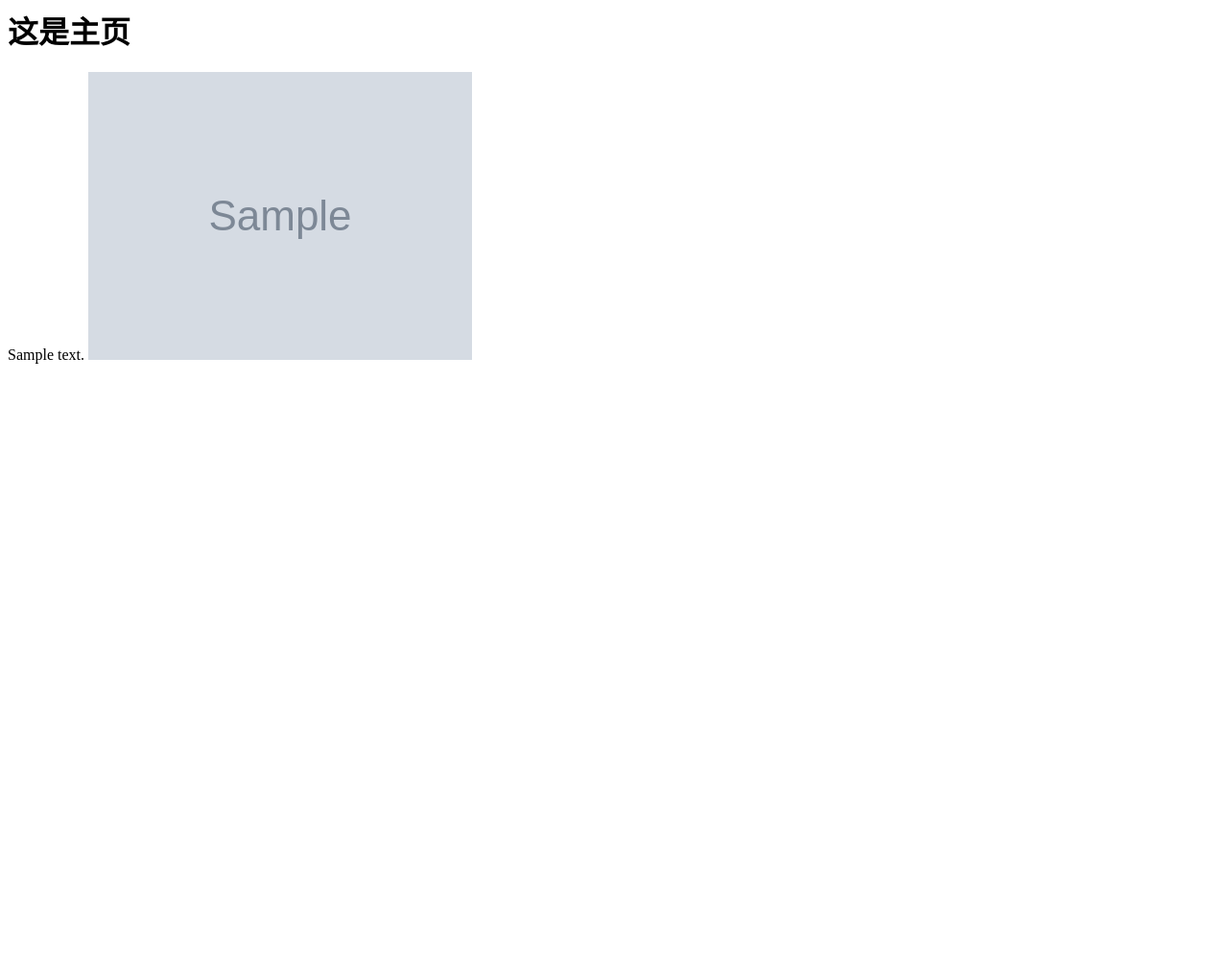
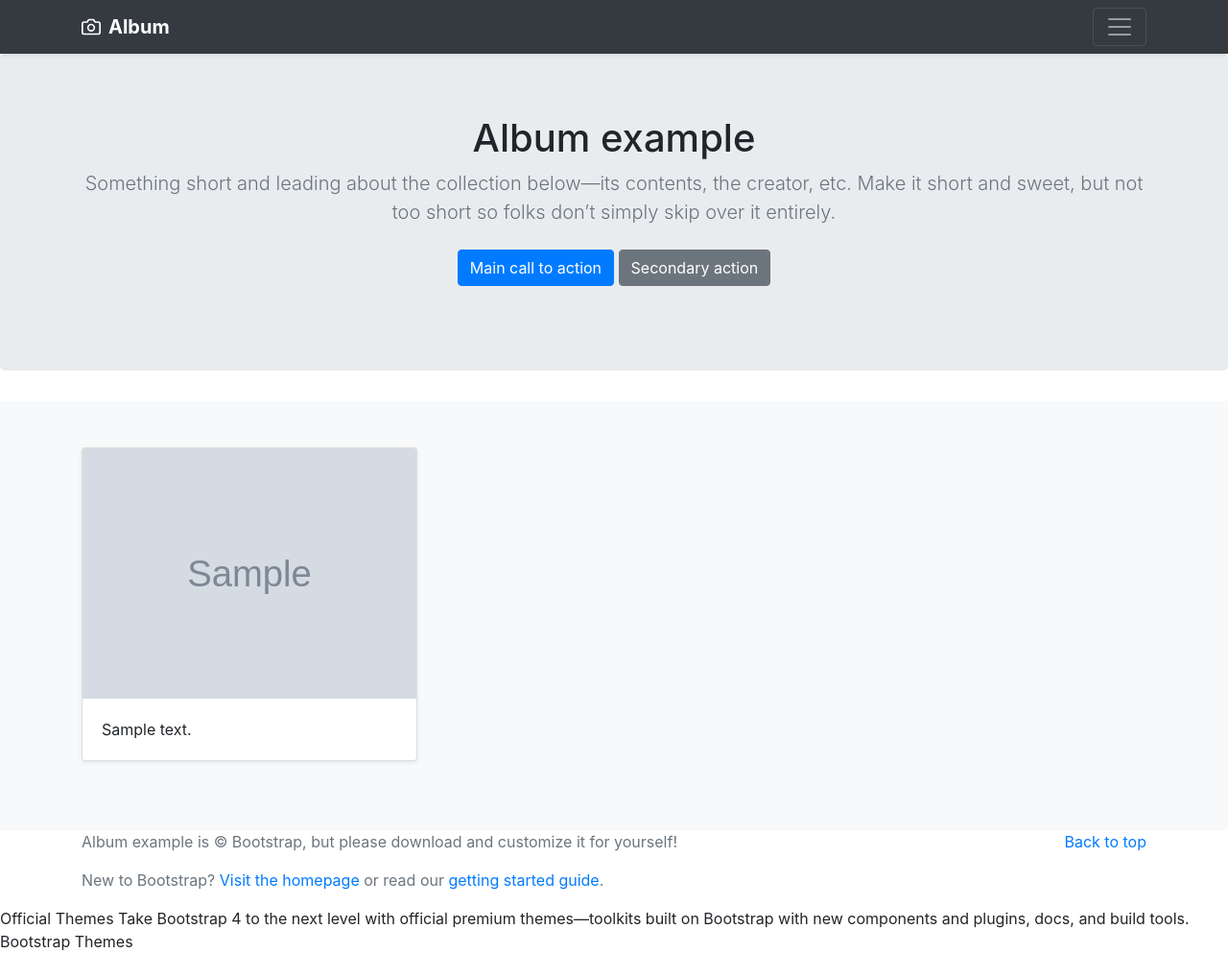
Before and after one commit to DoughNaNa/portfolio, a Django app: page / in a window 1280 px wide. Shown: the whole page at 96% size. Before the commit the page ends 379 px from the top, so only its background shows below. Run offline with Django 3.2, Linux system fonts and the light colour scheme; tables that the repository leaves empty hold one stand-in row (values such as "Sample post"); grey boxes marked "Sample" are stand-in pictures; some libraries are stand-ins or nearby versions.

Commit message:
美化了页面

```diff
--- a/templates/home.html
+++ b/templates/home.html
@@ -1,5 +1,123 @@
-<h1>这是主页</h1>
+<!--<h1>这是主页</h1>
 {% for gallery in gallerys.all %}
 {{ gallery.description }}
 <img src="{{ gallery.image.url}}">
-{%  endfor %}
+{%  endfor %}-->
+
+<!doctype html>
+<html lang="en">
+  <head>
+    <meta charset="utf-8">
+    <meta name="viewport" content="width=device-width, initial-scale=1, shrink-to-fit=no">
+    <meta name="description" content="">
+    <meta name="author" content="Mark Otto, Jacob Thornton, and Bootstrap contributors">
+    <meta name="generator" content="Jekyll v3.8.5">
+    <title>Album example · Bootstrap</title>
+
+    <link rel="canonical" href="https://getbootstrap.com/docs/4.3/examples/album/">
+
+    <!-- Bootstrap core CSS -->
+<link rel="stylesheet" href="https://stackpath.bootstrapcdn.com/bootstrap/4.3.1/css/bootstrap.min.css" integrity="sha384-ggOyR0iXCbMQv3Xipma34MD+dH/1fQ784/j6cY/iJTQUOhcWr7x9JvoRxT2MZw1T" crossorigin="anonymous">
+
+
+    <style>
+      .bd-placeholder-img {
+        font-size: 1.125rem;
+        text-anchor: middle;
+        -webkit-user-select: none;
+        -moz-user-select: none;
+        -ms-user-select: none;
+        user-select: none;
+      }
+
+      @media (min-width: 768px) {
+        .bd-placeholder-img-lg {
+          font-size: 3.5rem;
+        }
+      }
+    </style>
+
+  </head>
+  <body>
+    <header>
+  <div class="collapse bg-dark" id="navbarHeader">
+    <div class="container">
+      <div class="row">
+        <div class="col-sm-8 col-md-7 py-4">
+          <h4 class="text-white">About</h4>
+          <p class="text-muted">Add some information about the album below, the author, or any other background context. Make it a few sentences long so folks can pick up some informative tidbits. Then, link them off to some social networking sites or contact information.</p>
+        </div>
+        <div class="col-sm-4 offset-md-1 py-4">
+          <h4 class="text-white">Contact</h4>
+          <ul class="list-unstyled">
+            <li><a href="#" class="text-white">Follow on Twitter</a></li>
+            <li><a href="#" class="text-white">Like on Facebook</a></li>
+            <li><a href="#" class="text-white">Email me</a></li>
+          </ul>
+        </div>
+      </div>
+    </div>
+  </div>
+  <div class="navbar navbar-dark bg-dark shadow-sm">
+    <div class="container d-flex justify-content-between">
+      <a href="#" class="navbar-brand d-flex align-items-center">
+        <svg xmlns="http://www.w3.org/2000/svg" width="20" height="20" fill="none" stroke="currentColor" stroke-linecap="round" stroke-linejoin="round" stroke-width="2" aria-hidden="true" class="mr-2" viewBox="0 0 24 24" focusable="false"><path d="M23 19a2 2 0 0 1-2 2H3a2 2 0 0 1-2-2V8a2 2 0 0 1 2-2h4l2-3h6l2 3h4a2 2 0 0 1 2 2z"/><circle cx="12" cy="13" r="4"/></svg>
+        <strong>Album</strong>
+      </a>
+      <button class="navbar-toggler" type="button" data-toggle="collapse" data-target="#navbarHeader" aria-controls="navbarHeader" aria-expanded="false" aria-label="Toggle navigation">
+        <span class="navbar-toggler-icon"></span>
+      </button>
+    </div>
+  </div>
+</header>
+
+<main role="main">
+
+  <section class="jumbotron text-center">
+    <div class="container">
+      <h1 class="jumbotron-heading">Album example</h1>
+      <p class="lead text-muted">Something short and leading about the collection below—its contents, the creator, etc. Make it short and sweet, but not too short so folks don’t simply skip over it entirely.</p>
+      <p>
+        <a href="#" class="btn btn-primary my-2">Main call to action</a>
+        <a href="#" class="btn btn-secondary my-2">Secondary action</a>
+      </p>
+    </div>
+  </section>
+
+  <div class="album py-5 bg-light">
+    <div class="container">
+
+      <div class="row">
+        {% for gallery in gallerys.all %}
+        <div class="col-md-4">
+          <div class="card mb-4 shadow-sm">
+            <img class="card-img-top" src="{{ gallery.image.url}}">
+            <div class="card-body">
+              <p class="card-text">{{ gallery.description }}</p>
+            </div>
+          </div>
+        </div>
+        {% endfor %}
+      </div>
+    </div>
+  </div>
+
+</main>
+
+<footer class="text-muted">
+  <div class="container">
+    <p class="float-right">
+      <a href="#">Back to top</a>
+    </p>
+    <p>Album example is &copy; Bootstrap, but please download and customize it for yourself!</p>
+    <p>New to Bootstrap? <a href="https://getbootstrap.com/">Visit the homepage</a> or read our <a href="/docs/4.3/getting-started/introduction/">getting started guide</a>.</p>
+  </div>
+</footer>
+<script src="https://code.jquery.com/jquery-3.3.1.slim.min.js" integrity="sha384-q8i/X+965DzO0rT7abK41JStQIAqVgRVzpbzo5smXKp4YfRvH+8abtTE1Pi6jizo" crossorigin="anonymous"></script>
+<script src="https://cdnjs.cloudflare.com/ajax/libs/popper.js/1.14.7/umd/popper.min.js" integrity="sha384-UO2eT0CpHqdSJQ6hJty5KVphtPhzWj9WO1clHTMGa3JDZwrnQq4sF86dIHNDz0W1" crossorigin="anonymous"></script>
+<script src="https://stackpath.bootstrapcdn.com/bootstrap/4.3.1/js/bootstrap.min.js" integrity="sha384-JjSmVgyd0p3pXB1rRibZUAYoIIy6OrQ6VrjIEaFf/nJGzIxFDsf4x0xIM+B07jRM" crossorigin="anonymous"></script>
+Official Themes
+Take Bootstrap 4 to the next level with official premium themes—toolkits built on Bootstrap with new components and plugins, docs, and build tools.
+
+Bootstrap Themes</body>
+</html>
```
